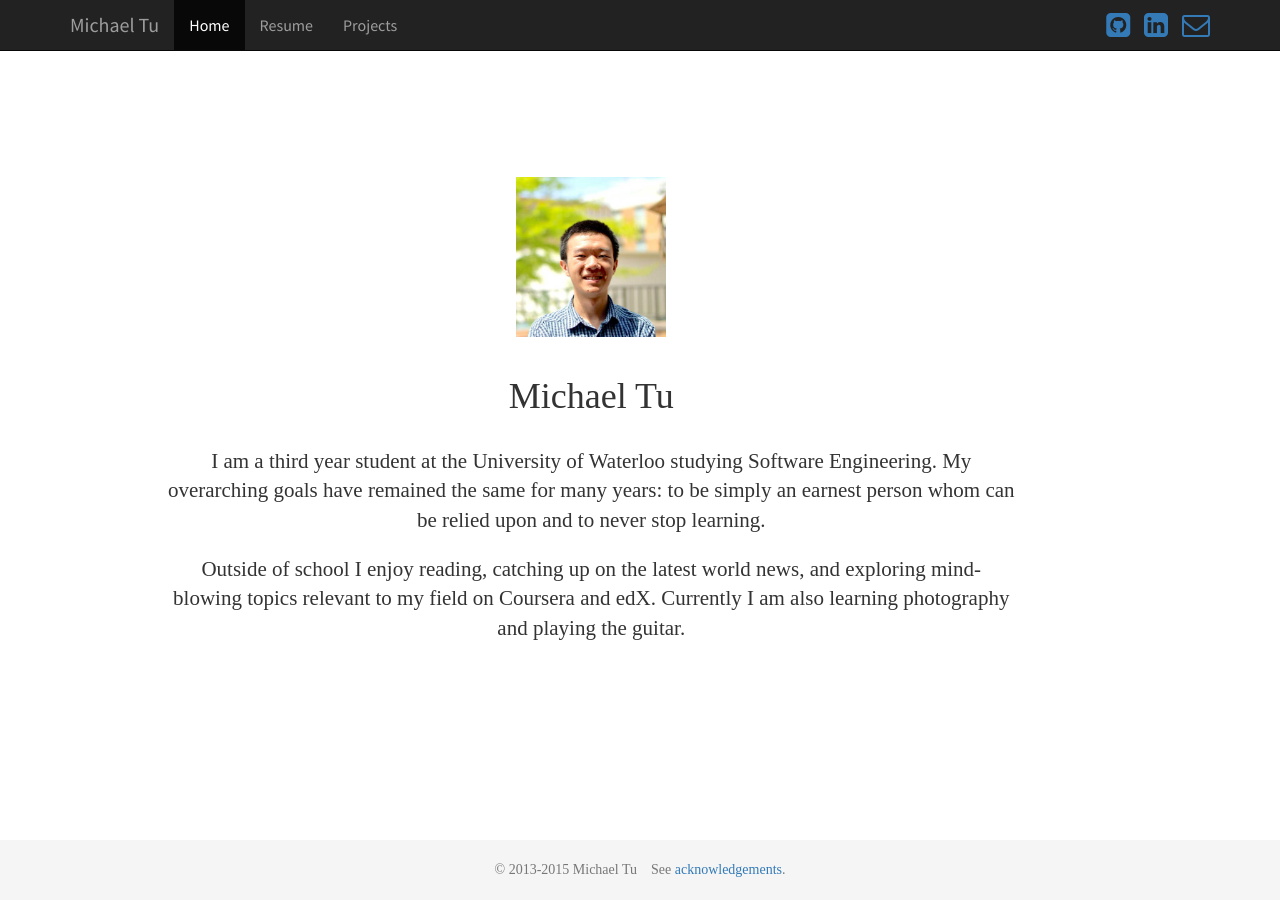
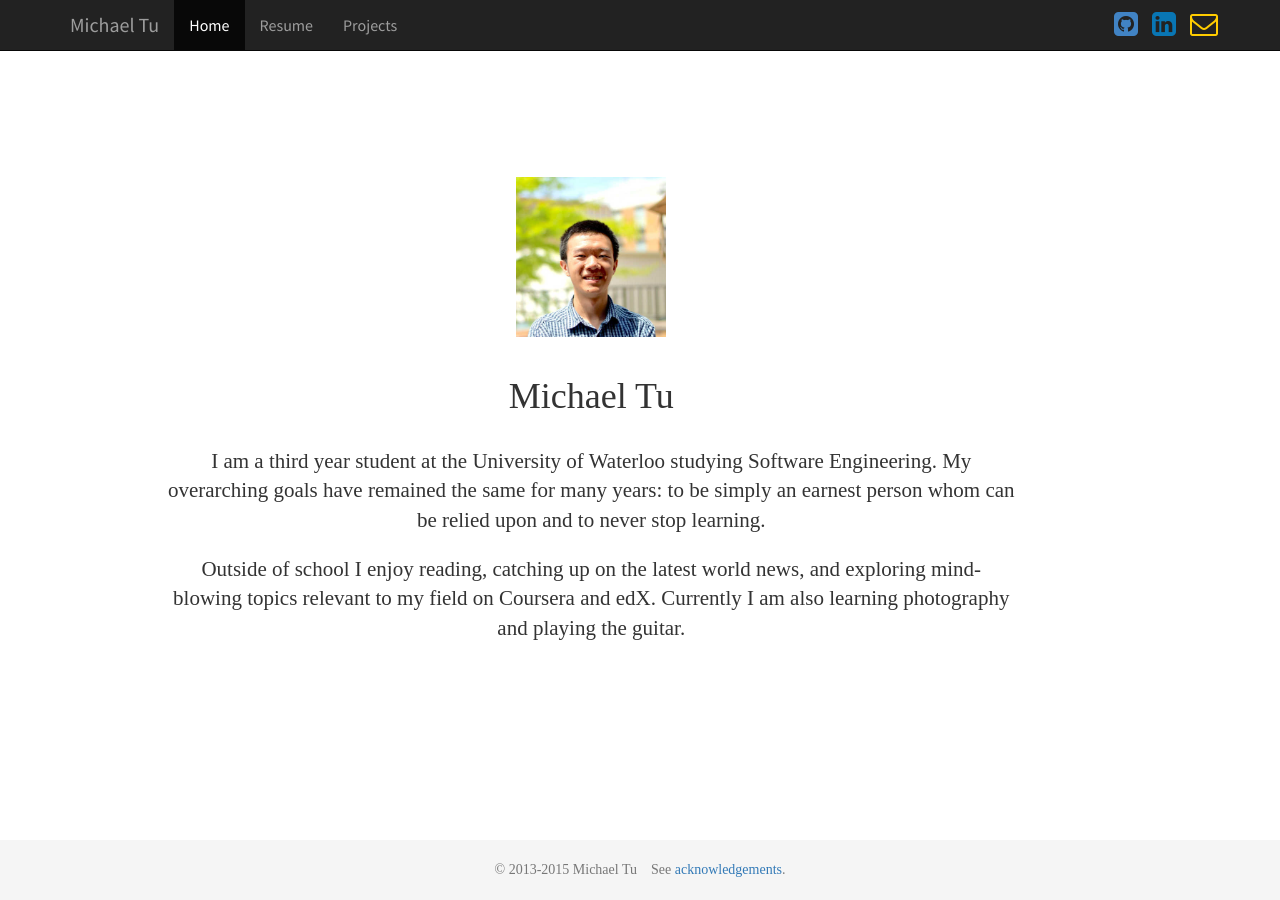
Before and after one commit to tuzhucheng/tuzhucheng.github.io, a Jekyll site: the page built from index.html, in a window 1280 px wide. Built offline with Jekyll 4.4.1, drawn with Linux system fonts in a browser that asks for light colours; nearby versions of some CDN libraries; some web fonts are replaced; comment, search, counter and statistics services are not loaded.

Commit message:
make badges prettier

```diff
--- a/_includes/navigation.html
+++ b/_includes/navigation.html
@@ -20,10 +20,16 @@
         {% assign url = nil %}
       </ul>
 
-      <div class="pull-right badges">
-        <a href="https://github.com/tuzhucheng" target="_blank"><i class="fa fa-github-square fa-2x"></i></a>
-        <a href="http://ca.linkedin.com/in/tuzhucheng" target="_blank"><i class="fa fa-linkedin-square fa-2x"></i></a>
-        <a href="mailto:z3tu@uwaterloo.ca" target="_blank"><i class="fa fa-envelope-o fa-2x"></i></a>
+      <div class="navbar-right">
+        <div class="social-media-container github-container">
+          <a href="https://github.com/tuzhucheng" target="_blank"><i class="fa fa-github-square fa-2x"></i></a>
+        </div>
+        <div class="social-media-container linkedin-container">
+          <a href="http://ca.linkedin.com/in/tuzhucheng" target="_blank"><i class="fa fa-linkedin-square fa-2x"></i></a>
+        </div>
+        <div class="social-media-container email-container">
+          <a href="mailto:z3tu@uwaterloo.ca" target="_blank"><i class="fa fa-envelope-o fa-2x"></i></a>
+        </div>
       </div>
     </div>
   </div>
--- a/css/navigation.scss
+++ b/css/navigation.scss
@@ -14,9 +14,33 @@
   }
 }
 
-.badges {
-  margin-top: 11px;
+.social-media-container {
+  float: left;
   a {
-    padding-left: 10px;
+    display: block;
+    height: 50px;
+    padding: 10px 7px;
+  }
+
+  &:hover {
+    background-color: #9d9d9d;
+  }
+
+  &.github-container {
+    a {
+      color: #4183c4;
+    }
+  }
+
+  &.linkedin-container {
+    a {
+      color: #0976b4;
+    }
+  }
+
+  &.email-container {
+    a {
+      color: #ffcc00;
+    }
   }
 }
```
